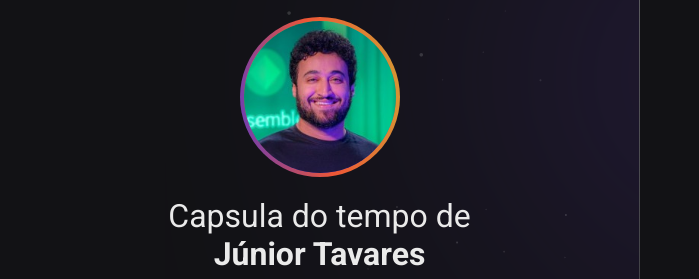
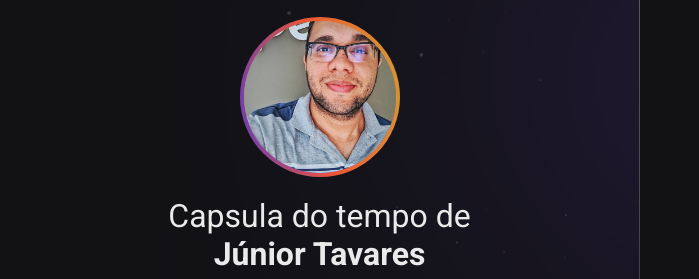
Before and after one commit to jrtavares-dev/nlwspacetime, a plain HTML site: page index.html in a window 1280 px wide. Shown: the part 273-552 px from the top of the page, 0-699 px from the left. Drawn offline with Linux system fonts and the light colour scheme.

Commit message:
Alteração da foto do perfil

```diff
--- a/index.html
+++ b/index.html
@@ -19,7 +19,7 @@
   <body>
     <aside>
       <img src="./assets/logo.svg" alt="Logo NLW" />
-      <img src="./assets/rodrigo.jpeg" alt="Foto do Rodrigo" />
+      <img src="./assets/jrfoto.jpg" alt="Foto do Júnior" />
       <p>
         Capsula do tempo de <br />
         <strong>Júnior Tavares</strong>
```
Also changed, not shown: assets/jrfoto.jpg (added).
